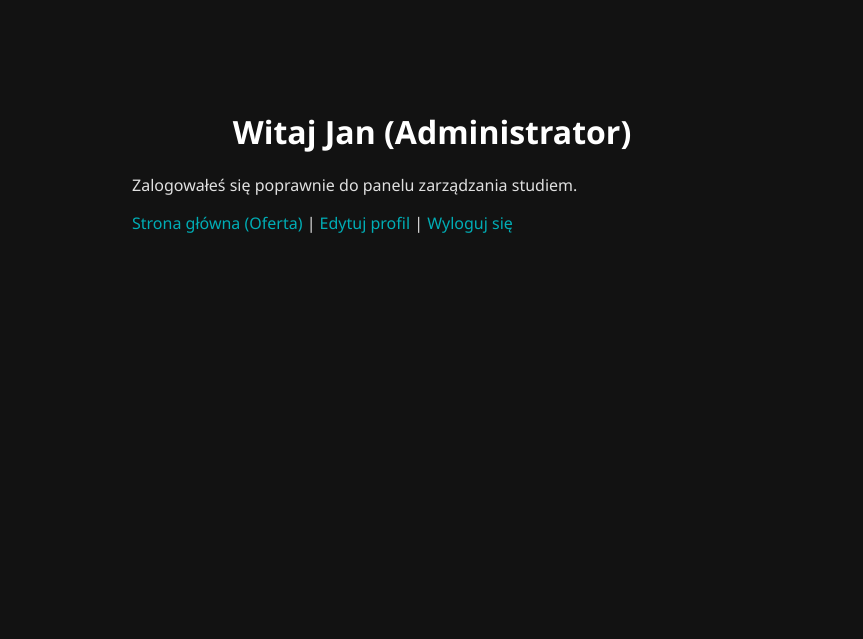
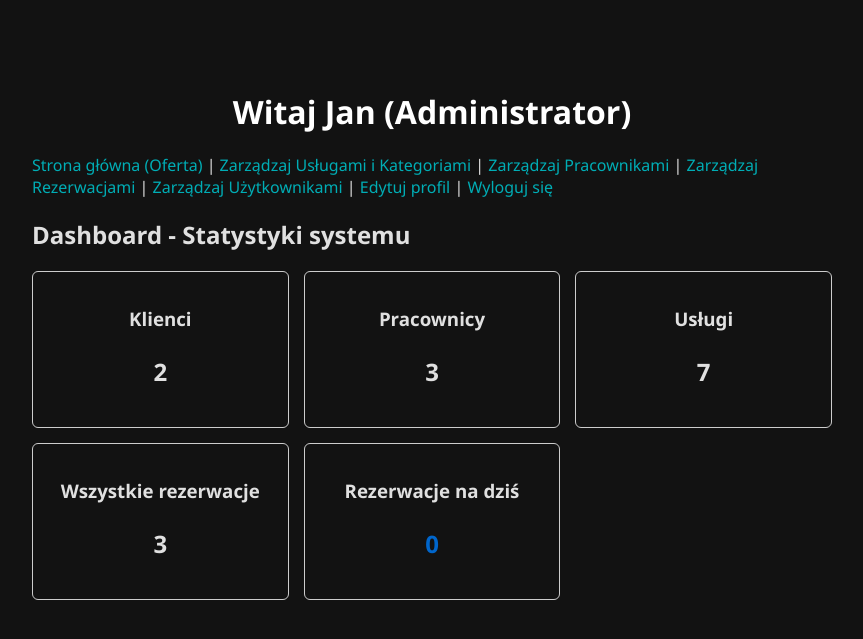
Before and after one commit to ITgymenjoyer/Auto-Detailing-Szymon-Marek, a PHP site: page /admin_panel.php in a window 1280 px wide. Shown: the top 639 px of the page, without its empty margins (208-1071 px from the left). Run offline with PHP 8.4, Linux system fonts and the light colour scheme; a user stored in the database is signed in; data comes from the database, SQL or seed files in the repository.

Commit message:
Update admin_panel.php

```diff
--- a/public/admin_panel.php
+++ b/public/admin_panel.php
@@ -4,23 +4,62 @@ if (!isset($_SESSION['user_role']) || $_SESSION['user_role'] !== 'admin') {
     header('Location: login.php');
     exit;
 }
+require_once __DIR__ . '/../config/db.php';
+
+$clientsCount = $pdo->query("SELECT COUNT(*) FROM users WHERE role = 'client'")->fetchColumn();
+$employeesCount = $pdo->query("SELECT COUNT(*) FROM users WHERE role = 'employee'")->fetchColumn();
+$servicesCount = $pdo->query("SELECT COUNT(*) FROM services")->fetchColumn();
+$reservationsCount = $pdo->query("SELECT COUNT(*) FROM reservations")->fetchColumn();
+
+$today = date('Y-m-d');
+$todayReservationsCount = $pdo->prepare("SELECT COUNT(*) FROM reservations WHERE reservation_date = ?");
+$todayReservationsCount->execute([$today]);
+$todayCount = $todayReservationsCount->fetchColumn();
 ?>
 <!DOCTYPE html>
 <html lang="pl">
 <head>
     <meta charset="UTF-8">
-    <title>Panel Administratora</title>
+    <title>Panel Administratora - Dashboard</title>
     <link rel="stylesheet" href="../css/style.css">
 </head>
 <body>
-    <div style="max-width: 600px; margin: 50px auto; padding: 20px;">
+    <div style="max-width: 800px; margin: 30px auto; padding: 20px;">
         <h1>Witaj <?php echo htmlspecialchars($_SESSION['user_name']); ?> (Administrator)</h1>
-        <p>Zalogowałeś się poprawnie do panelu zarządzania studiem.</p>
         <p>
             <a href="index.php">Strona główna (Oferta)</a> |
+            <a href="admin_services.php">Zarządzaj Usługami i Kategoriami</a> |
+            <a href="admin_employees.php">Zarządzaj Pracownikami</a> |
+            <a href="admin_reservations.php">Zarządzaj Rezerwacjami</a> |
+            <a href="admin_users.php">Zarządzaj Użytkownikami</a> |
             <a href="profile.php">Edytuj profil</a> |
             <a href="logout.php">Wyloguj się</a>
         </p>
+        <hr>
+
+        <h2>Dashboard - Statystyki systemu</h2>
+        <div style="display: grid; grid-template-columns: repeat(3, 1fr); gap: 15px; margin-top: 20px;">
+            <div style="border: 1px solid #ccc; padding: 15px; border-radius: 6px; text-align: center;">
+                <h3>Klienci</h3>
+                <p style="font-size: 24px; font-weight: bold;"><?php echo $clientsCount; ?></p>
+            </div>
+            <div style="border: 1px solid #ccc; padding: 15px; border-radius: 6px; text-align: center;">
+                <h3>Pracownicy</h3>
+                <p style="font-size: 24px; font-weight: bold;"><?php echo $employeesCount; ?></p>
+            </div>
+            <div style="border: 1px solid #ccc; padding: 15px; border-radius: 6px; text-align: center;">
+                <h3>Usługi</h3>
+                <p style="font-size: 24px; font-weight: bold;"><?php echo $servicesCount; ?></p>
+            </div>
+            <div style="border: 1px solid #ccc; padding: 15px; border-radius: 6px; text-align: center;">
+                <h3>Wszystkie rezerwacje</h3>
+                <p style="font-size: 24px; font-weight: bold;"><?php echo $reservationsCount; ?></p>
+            </div>
+            <div style="border: 1px solid #ccc; padding: 15px; border-radius: 6px; text-align: center;">
+                <h3>Rezerwacje na dziś</h3>
+                <p style="font-size: 24px; font-weight: bold; color: #0066cc;"><?php echo $todayCount; ?></p>
+            </div>
+        </div>
     </div>
 </body>
 </html>
```
